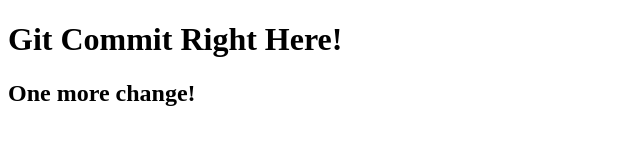
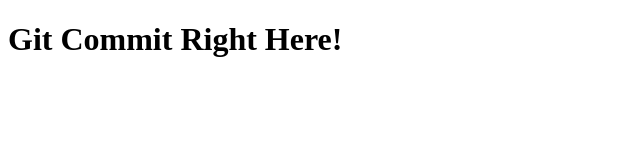
Before and after one commit to Troomver/GitTests, a plain HTML site: page index.html in a window 1280 px wide. Shown: the whole page, without its empty margins (0-640 px from the left). Drawn offline with Linux system fonts and the light colour scheme.

Commit message:
Deleted h2

```diff
--- a/index.html
+++ b/index.html
@@ -5,6 +5,5 @@
   </head>
     <body>
       <h1>Git Commit Right Here!</h1>
-      <h2>One more change!</h2>
     </body>
 </html>
```
